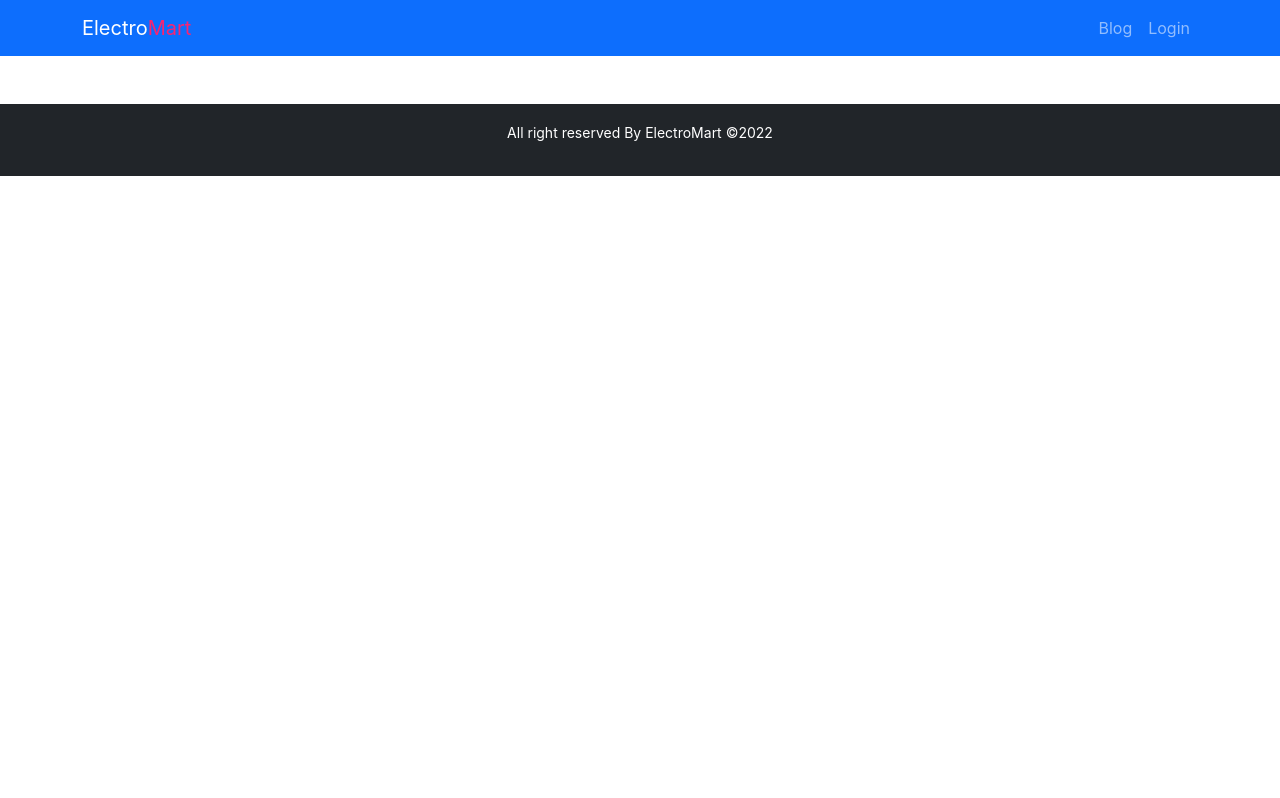
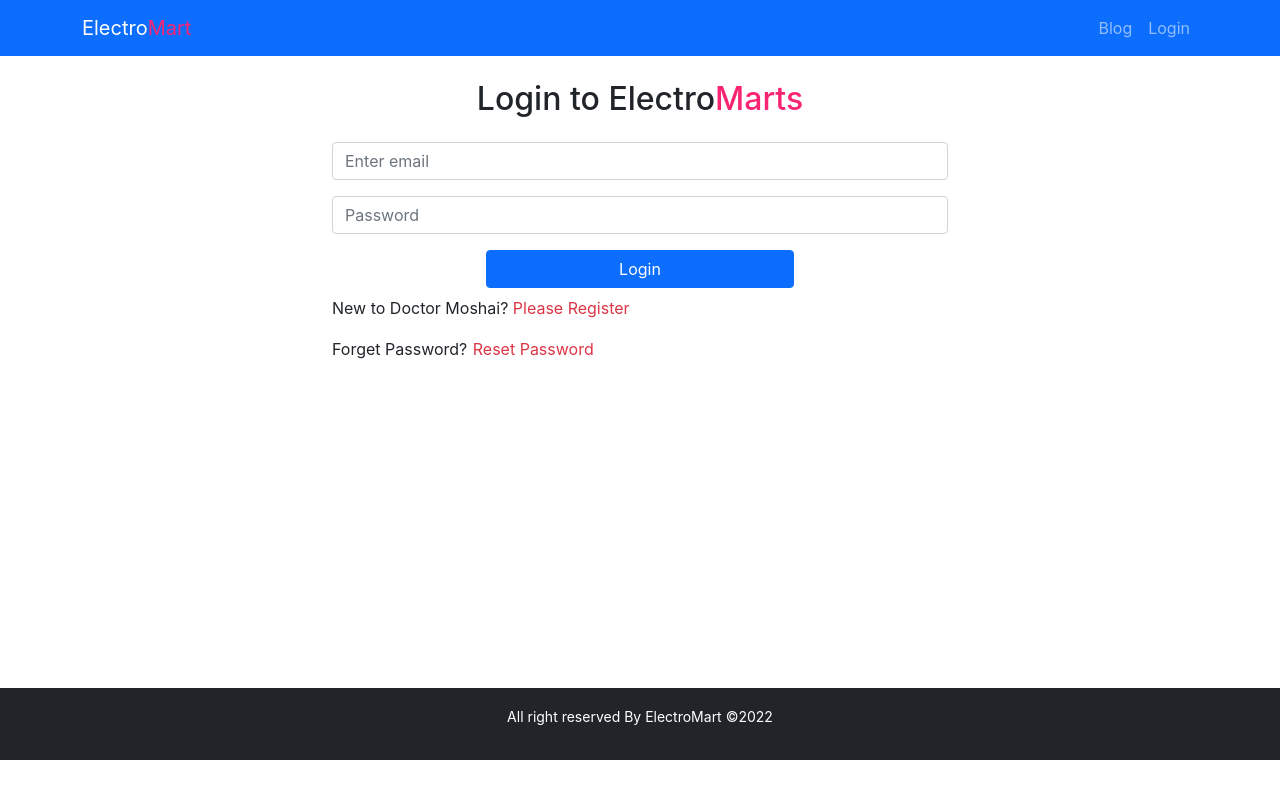
Before and after one commit to rhrafiulhaque/warehouse-management, a React (Create React App) app: page /login in a window 1280 px wide. Built offline with nearby package versions, Linux system fonts and the light colour scheme.

Commit message:
Login form

```diff
--- a/package.json
+++ b/package.json
@@ -15,6 +15,7 @@
     "react": "^18.1.0",
     "react-bootstrap": "^2.3.1",
     "react-dom": "^18.1.0",
+    "react-firebase-hooks": "^5.0.3",
     "react-router-dom": "^6.3.0",
     "react-scripts": "5.0.1",
     "react-toastify": "^8.2.0",
--- a/src/App.js
+++ b/src/App.js
@@ -5,6 +5,8 @@ import { Route, Routes } from 'react-router-dom';
 import Home from './component/Home/Home';
 import Blog from './component/Blog/Blog';
 import Footer from './component/Footer/Footer';
+import Login from './component/Login/Login';
+import Register from './component/Register/Register';
 
 function App() {
   return (
@@ -14,8 +16,8 @@ function App() {
         <Route path='/' element={<Home></Home>}></Route>
         <Route path='/home' element={<Home></Home>}></Route>
         <Route path='/blog' element={<Blog></Blog>}></Route>
-
-
+        <Route path='/login' element={<Login></Login>}></Route>
+        <Route path='/register' element={<Register></Register>}></Route>
       </Routes>
       <Footer></Footer>
     </div>
--- a/src/component/Banner/Banner.css
+++ b/src/component/Banner/Banner.css
@@ -1,12 +1,3 @@
 .banner-img{
     height: 80vh;
 }
-
-/* make banner responsive */
-@media only screen and (max-width:576px) {
-    .slide-img{
-        height: 100%;
-        width: 100%;
-
-    }
-}
--- /dev/null
+++ b/src/component/Loading/Loading.js
@@ -0,0 +1,12 @@
+import React from 'react';
+import { Spinner } from 'react-bootstrap';
+
+const Loading = () => {
+    return (
+        <div style={{height: '300px'}} className='w-100 d-flex justify-content-center align-items-center'>
+            <Spinner animation="border" variant="primary" />
+        </div>
+    );
+};
+
+export default Loading;
--- /dev/null
+++ b/src/component/Login/Login.css
@@ -0,0 +1,11 @@
+.content-height{
+    height: 70vh;
+    width: 50%;
+}
+
+/* make login responsive */
+@media only screen and (max-width:576px) {
+    .content-height{
+        width: 80%;
+    }
+}
--- a/src/component/Login/Login.js
+++ b/src/component/Login/Login.js
@@ -1,9 +1,85 @@
-import React from 'react';
+import React, { useRef } from 'react';
+import './Login.css';
+import { Button, Form } from 'react-bootstrap';
+import { useSendPasswordResetEmail, useSignInWithEmailAndPassword } from 'react-firebase-hooks/auth';
+import { Link, useLocation, useNavigate } from 'react-router-dom';
+import auth from '../../firebase.init';
+import Loading from '../Loading/Loading';
+import { ToastContainer, toast } from 'react-toastify';
+import 'react-toastify/dist/ReactToastify.css';
+
 
 const Login = () => {
+    const emailRef = useRef('');
+    const passwordRef = useRef('');
+    const navigate = useNavigate();
+    const location = useLocation();
+
+    let from = location.state?.from?.pathname || "/";
+    let errorElement;
+    const [
+        signInWithEmailAndPassword,
+        user,
+        loading,
+        error,
+    ] = useSignInWithEmailAndPassword(auth);
+
+    const [sendPasswordResetEmail, sending] = useSendPasswordResetEmail(auth);
+
+    if (loading || sending) {
+        return <Loading></Loading>
+    }
+
+    if (user) {
+        navigate(from, { replace: true });
+    }
+
+    if (error) {
+        errorElement = <p className='text-danger'>Error: {error?.message}</p>
+    }
+
+    const handleSubmit = event => {
+        event.preventDefault();
+        const email = emailRef.current.value;
+        const password = passwordRef.current.value;
+
+        signInWithEmailAndPassword(email, password);
+    }
+
+    const navigateRegister = event => {
+        navigate('/register');
+    }
+
+    const resetPassword = async () => {
+        const email = emailRef.current.value;
+        if (email) {
+            await sendPasswordResetEmail(email);
+            toast('Reset Password Link is sent your Email.');
+        }
+        else{
+            toast('Please enter your Email Address');
+        }
+    }
+
     return (
-        <div>
-            <h1>This is login page</h1>
+        <div className='container mx-auto content-height'>
+            <h2 className='text-center my-4'>Login to Electro<span className='pink'>Marts</span></h2>
+            <Form onSubmit={handleSubmit}>
+                <Form.Group className="mb-3" controlId="formBasicEmail">
+                    <Form.Control ref={emailRef} type="email" placeholder="Enter email" required />
+                </Form.Group>
+                <Form.Group className="mb-3" controlId="formBasicPassword">
+                    <Form.Control ref={passwordRef} type="password" placeholder="Password" required />
+                </Form.Group>
+                <Button variant="primary w-50 mx-auto d-block mb-2" type="submit">
+                    Login
+                </Button>
+            </Form>
+            {errorElement}
+            <p>New to Doctor Moshai? <Link to="/register" className='text-danger text-decoration-none' onClick={navigateRegister}>Please Register</Link> </p>
+            <p>Forget Password? <button className='btn btn-link text-danger p-0 mb-1 text-decoration-none' onClick={resetPassword}>Reset Password</button> </p>
+            {/* <SocialLogin></SocialLogin> */}
+            <ToastContainer />
         </div>
     );
 };
--- /dev/null
+++ b/src/component/Register/Register.js
@@ -0,0 +1,66 @@
+import React, { useRef} from 'react';
+import { Link, useNavigate } from 'react-router-dom';
+import { useCreateUserWithEmailAndPassword, useUpdateProfile} from 'react-firebase-hooks/auth';
+import './Register.css';
+import auth from '../../firebase.init';
+import Loading from '../Loading/Loading';
+import { Button, Form } from 'react-bootstrap';
+
+const Register = () => {
+    const [
+        createUserWithEmailAndPassword,
+        user,
+        loading,
+        error,
+    ] = useCreateUserWithEmailAndPassword(auth , {sendEmailVerification: true});
+    const [updateProfile, updating] = useUpdateProfile(auth);
+
+    const navigate = useNavigate();
+    const nameRef = useRef('');
+    const emailRef = useRef('');
+    const passwordRef = useRef('');
+
+    const navigateLogin = () => {
+        navigate('/login');
+    }
+
+    if(loading || updating){
+        return <Loading></Loading>
+    }
+    const handleRegister = async (event) => {
+        event.preventDefault();
+        const name = nameRef.current.value;
+        const email = emailRef.current.value;
+        const password = passwordRef.current.value;
+
+        await createUserWithEmailAndPassword(email, password);
+        await updateProfile({ displayName: name });
+        navigate('/home');
+    }
+
+    return (
+        <div className='register-form container w-50 mx-auto'>
+            <h2 className='text-center mt-2'>Please Register</h2>
+
+            <Form onSubmit={handleRegister}>
+                <Form.Group className="mb-3" controlId="formBasicName">
+                    <Form.Control ref={nameRef} type="name" placeholder="Enter Name" required />
+                </Form.Group>
+                <Form.Group className="mb-3" controlId="formBasicEmail">
+                    <Form.Control ref={emailRef} type="email" placeholder="Enter Email" required />
+                </Form.Group>
+                <Form.Group className="mb-3" controlId="formBasicPassword">
+                    <Form.Control ref={passwordRef} type="password" placeholder="Password" required />
+                </Form.Group>
+                <Button variant="primary w-50 mx-auto d-block mb-2" type="submit">
+                    Register
+                </Button>
+            </Form>
+            <p>Already have an account? <Link to="/login" className='text-primary pe-auto text-decoration-none' onClick={navigateLogin}>Please Login</Link> </p>
+
+            {/* <SocialLogin></SocialLogin> */}
+        </div>
+    );
+};
+
+export default Register;
```
Also changed, not shown: src/component/Register/Register.css (added), 1 other file (tests, documents, lock files or other folders).
